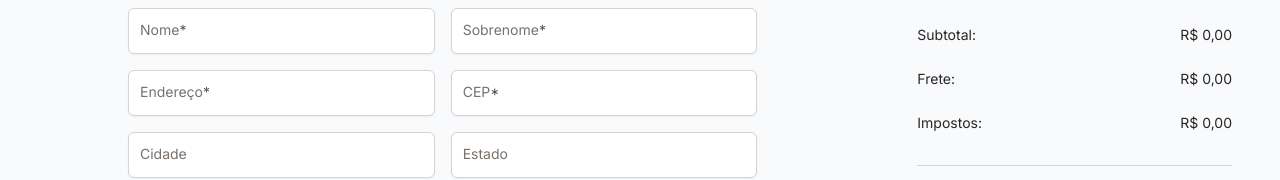
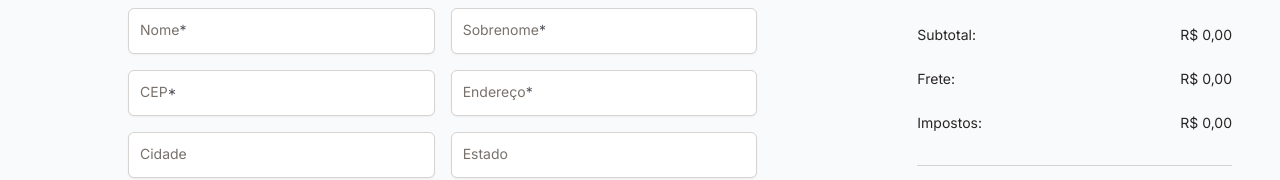
Before and after one commit to bitwisetcc/fishnet-store, a Next.js app: page /checkout in a window 1280 px wide. Shown: the part 212-392 px from the top of the page. Built offline with nearby package versions, Linux system fonts and the light colour scheme.

Commit message:
added CEP autofill

```diff
--- a/src/app/(app)/checkout/page.jsx
+++ b/src/app/(app)/checkout/page.jsx
@@ -3,7 +3,7 @@
 import { getProductById } from "@/app/lib/query";
 import { useEffect, useState } from "react";
 import CartSummary from "@/app/components/CartSummary";
-import FancyInput from "@/app/components/FancyInput";
+import FancyInput, { StatefullFancyInput } from "@/app/components/FancyInput";
 import PrivacyPolicy from "@/app/components/PrivacyPolicy";
 import { listCartItems } from "@/app/lib/cart";
 
@@ -53,25 +53,70 @@ export default function ChecloutPage() {
 function Checkout() {
   const [privacyOpen, setPrivacyOpen] = useState(false);
   const [paymentMethod, setPaymentMethod] = useState("pix"); // credit-***, debit-***, pix
+  const [cep, setCep] = useState("");
+  const [street, setStreet] = useState("");
+  const [estado, setState] = useState("");
+  const [city, setCity] = useState("");
+
+  async function submit(e) {
+    e.preventDefault();
+    const data = Object.fromEntries(new FormData(e.target));
+    console.log(data);
+  }
+
+  async function getAddrFromCep(cep) {
+    setCep(cep);
+    try {
+      const response = await fetch(`https://viacep.com.br/ws/${cep}/json`, {
+        headers: { "Access-Control-Allow-Origin": "https://viacep.com.br" },
+      });
+
+      const data = await response.json();
+      console.log(data);
+      setStreet(data.logradouro);
+      setCity(data.localidade);
+      setState(data.uf);
+    } catch (err) {
+      console.error(err);
+    }
+  }
 
   return (
     <section className="flex-[2] pr-4 lg:px-24">
       <h1 className="mb-8 text-2xl font-semibold">Finalização</h1>
 
-      <form
-        onSubmit={(e) => {
-          e.preventDefault();
-          console.log(Object.fromEntries(new FormData(e.target)));
-        }}
-      >
+      <form onSubmit={submit}>
         <h2 className="mb-4 text-xl">Endereço de entrega</h2>
         <section className="grid gap-4 md:grid-cols-2">
           <FancyInput name="username" label="Nome" required />
           <FancyInput name="surname" label="Sobrenome" required />
-          <FancyInput name="addr" label="Endereço" required />
-          <FancyInput name="cep" label="CEP" required />
-          <FancyInput name="city" label="Cidade" />
-          <FancyInput name="state" label="Estado" />
+          <StatefullFancyInput
+            name="cep"
+            label="CEP"
+            required
+            clingy
+            setter={getAddrFromCep}
+            state={cep}
+          />
+          <StatefullFancyInput
+            name="addr"
+            label="Endereço"
+            required
+            setter={setStreet}
+            state={street}
+          />
+          <StatefullFancyInput
+            name="city"
+            label="Cidade"
+            setter={setCity}
+            state={city}
+          />
+          <StatefullFancyInput
+            name="state"
+            label="Estado"
+            setter={setState}
+            state={estado}
+          />
           <FancyInput name="email" label="E-mail" htmlAccept="email" required />
           <FancyInput name="tel" label="Telefone" />
         </section>
--- a/src/app/components/FancyInput.jsx
+++ b/src/app/components/FancyInput.jsx
@@ -1,8 +1,42 @@
 export default ({ label, required, name, htmlAccept = "text" }) => (
   <div className="field">
-    <input className="peer" name={name} type={htmlAccept} required={required} placeholder=" " />
+    <input
+      className="peer"
+      name={name}
+      type={htmlAccept}
+      required={required}
+      placeholder=" "
+    />
     <label className="peer-focus:top-1 peer-focus:text-xs peer-[:not(:placeholder-shown)]:top-1 peer-[:not(:placeholder-shown)]:text-xs">
       {label}
     </label>
   </div>
 );
+
+export function StatefullFancyInput({
+  label,
+  required,
+  name,
+  clingy,
+  htmlAccept = "text",
+  setter = null,
+  state = "",
+}) {
+  return (
+    <div className="field">
+      <input
+        className="peer"
+        name={name}
+        type={htmlAccept}
+        required={required}
+        placeholder=" "
+        onBlur={(e) => clingy && setter(e.target.value)}
+        onChange={(e) => setter(e.target.value)}
+        value={state}
+      />
+      <label className="peer-focus:top-1 peer-focus:text-xs peer-[:not(:placeholder-shown)]:top-1 peer-[:not(:placeholder-shown)]:text-xs">
+        {label}
+      </label>
+    </div>
+  );
+}
```
